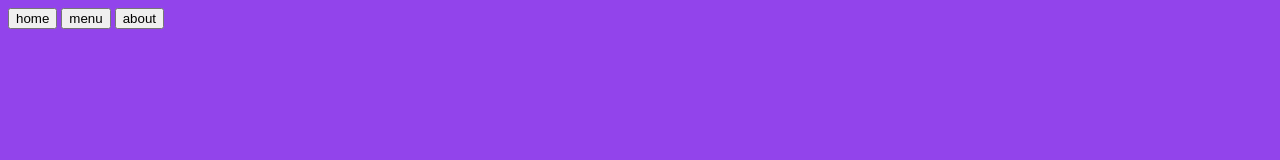
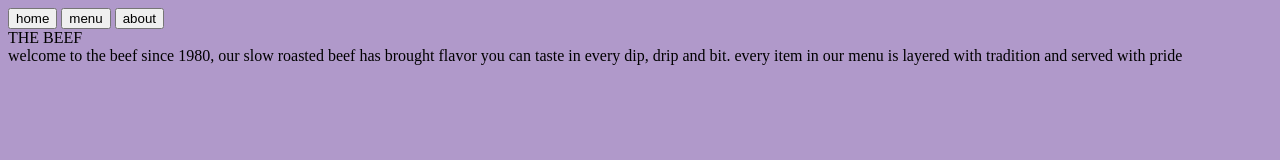
Before and after one commit to kojokwakye/odin-restaurant, a website built with webpack: page src/template.html in a window 1280 px wide. Built offline with nearby package versions, Linux system fonts and the light colour scheme.

Commit message:
move pages.j

```diff
--- a/src/index.js
+++ b/src/index.js
@@ -1 +1,2 @@
 import "./styles.css";
+import "./pages.js";
--- /dev/null
+++ b/src/pages.js
@@ -0,0 +1,22 @@
+const homebtn = document.getElementById("home");
+homebtn.addEventListener("click", () => {
+  console.log("clickedon home");
+});
+
+function pageLoad() {
+  const header = document.createElement("header");
+  const headernode = document.createTextNode("THE BEEF");
+  header.appendChild(headernode);
+  const welcome = document.createElement("div");
+  const welcomenode = document.createTextNode(
+    "welcome to the beef since 1980, our slow roasted beef has brought flavor you can taste in every dip, drip and bit. every item in our menu is layered with tradition and served with pride"
+  );
+  welcome.appendChild(welcomenode);
+  const element = document.getElementById("content");
+  element.appendChild(header);
+  element.appendChild(welcome);
+
+  document.getElementById("home").click();
+}
+
+pageLoad();
--- a/src/styles.css
+++ b/src/styles.css
@@ -1,4 +1,4 @@
 /* styles.css */
 body {
-  background-color: rgb(146, 68, 235);
+  background-color: rgb(176, 153, 202);
 }
--- a/src/template.html
+++ b/src/template.html
@@ -8,9 +8,9 @@
   <body>
     <header>
       <nav>
-        <button>home</button>
-        <button>menu</button>
-        <button>about</button>
+        <button class="tablinks" id="home">home</button>
+        <button class="tablinks" id="menu">menu</button>
+        <button class="tablinks" id="about">about</button>
       </nav>
     </header>
 
```
